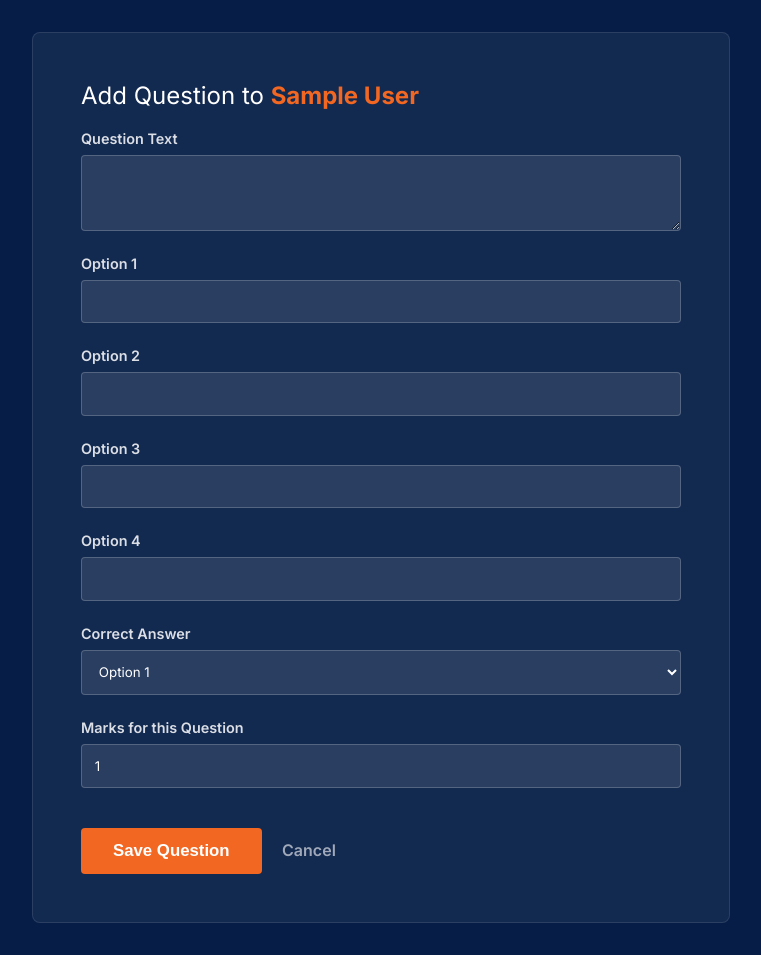
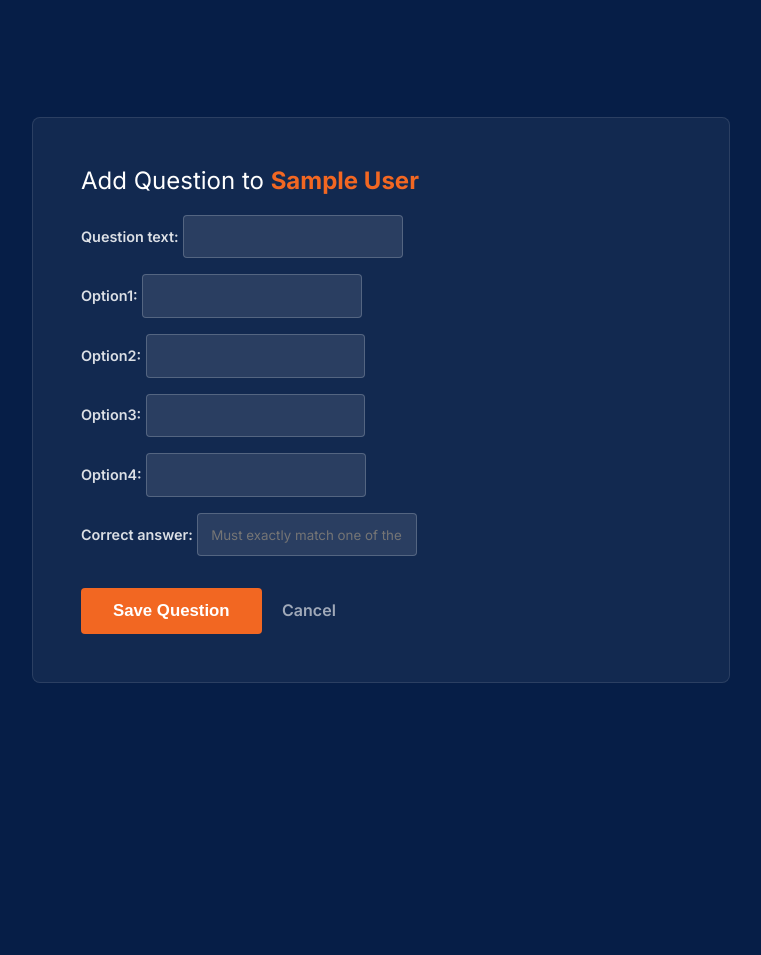
Before and after one commit to Saniya-S19/Online_exam_system, a Django app: page /add-question/1/ in a window 1280 px wide. Shown: the whole page, without its empty margins (259-1020 px from the left). After the commit the page ends 683 px from the top, so only its background shows below. Run offline with Django 5.2, Linux system fonts and the light colour scheme; a user stored in the database is signed in; tables that the repository leaves empty hold one stand-in row (values such as "Sample post").

Commit message:
Resolved errors in views.py

```diff
--- a/accounts/templates/add_question.html
+++ b/accounts/templates/add_question.html
@@ -97,50 +97,11 @@
         <form method="POST">
             {% csrf_token %}
 
-            <div class="form-group">
-                <label>Question Text</label>
-                <textarea name="question_text" rows="3" required></textarea>
-            </div>
-
-            <div class="form-group">
-                <label>Option 1</label>
-                <input type="text" name="option1" required>
-            </div>
-
-            <div class="form-group">
-                <label>Option 2</label>
-                <input type="text" name="option2" required>
-            </div>
-
-            <div class="form-group">
-                <label>Option 3</label>
-                <input type="text" name="option3" required>
-            </div>
-
-            <div class="form-group">
-                <label>Option 4</label>
-                <input type="text" name="option4" required>
-            </div>
-
-            <div class="form-group">
-                <label>Correct Answer</label>
-                <select name="correct_option" required>
-                    <option value="1">Option 1</option>
-                    <option value="2">Option 2</option>
-                    <option value="3">Option 3</option>
-                    <option value="4">Option 4</option>
-                </select>
-            </div>
-
-            <div class="form-group">
-                <label>Marks for this Question</label>
-                <input type="text" name="marks" value="1" required>
-            </div>
+            {{ form.as_p }}
 
             <button type="submit" class="btn-submit">Save Question</button>
             <a href="{% url 'course_questions' course.id %}" class="btn-cancel">Cancel</a>
         </form>
-    </div>
 
 </body>
 </html>
--- a/accounts/urls.py
+++ b/accounts/urls.py
@@ -18,6 +18,7 @@ urlpatterns = [
     path('add-question/<int:course_id>/', views.add_question, name='add_question'),
     #path('results/',views.results, name='results'),
     path('manage-students/<int:course_id>/', views.manage_students, name='manage_students'),
+    path('export-results-csv/', views.export_results_csv, name='export_results_csv'),
 
 
 ]
--- a/accounts/views.py
+++ b/accounts/views.py
@@ -223,7 +223,10 @@ def add_course(request):
     if request.method == 'POST':
         form = CourseForm(request.POST)
         if form.is_valid():
-            course = form.save()
+            course = form.save(commit=False)
+            course.teacher = request.user
+            course.save()
+
             messages.success(request, f'Exam "{course.course_name}" created! Now add some questions.')
             return redirect('add_question', course_id=course.id)
     else:
@@ -239,18 +242,19 @@ def add_question(request, course_id):
     if request.method == 'POST':
         form = QuestionForm(request.POST)
         if form.is_valid():
+            # commit=False pauses the save so we can attach the course
             question = form.save(commit=False)
             question.course = course
             question.save()
 
             messages.success(request, 'Question added successfully!')
-            return redirect('add_question', course_id=course.id)
+            return redirect('course_questions', course_id=course.id)
+            # (Note: I changed the redirect above to 'course_questions' so it takes you to the list instead of reloading the add page)
     else:
         form = QuestionForm()
 
     context = {'form': form, 'course': course}
     return render(request, 'add_question.html', context)
-
 @login_required(login_url='login')
 @user_passes_test(is_teacher, login_url='dashboard')
 def export_results_csv(request):
@@ -299,45 +303,7 @@ def manage_students(request, course_id):
 
     return render(request, 'manage_students.html', context)
 
-def add_question(request, course_id):
-    course = get_object_or_404(Course, id=course_id)
-    if course.teacher != request.user:
-        return redirect('teacher_dashboard')
 
-    if request.method == 'POST':
-        question_text = request.POST.get('question_text')
-        option1 = request.POST.get('option1')
-        option2 = request.POST.get('option2')
-        option3 = request.POST.get('option3')
-        option4 = request.POST.get('option4')
-
-        # We need to map the selected '1, 2, 3, 4' to the actual option text
-        correct_option_number = request.POST.get('correct_option')
-        answer = ""
-        if correct_option_number == "1": answer = option1
-        elif correct_option_number == "2": answer = option2
-        elif correct_option_number == "3": answer = option3
-        elif correct_option_number == "4": answer = option4
-
-        marks = request.POST.get('marks')
-
-        # Create and save the new question to the database
-        # (Double check that these field names match your models.py!)
-        Question.objects.create(
-            course=course,
-            question=question_text,
-            option1=option1,
-            option2=option2,
-            option3=option3,
-            option4=option4,
-            answer=answer,
-            marks=marks
-        )
-
-        # After saving, send the teacher back to the question list
-        return redirect('course_questions', course_id=course.id)
-
-    return render(request, 'add_question.html', {'course': course})
 
 
 def course_questions(request, course_id):
@@ -350,3 +316,6 @@ def course_questions(request, course_id):
         'course': course,
         'questions': questions
     })
+
+def export_results_csv(request, course_id=None):
+    return HttpResponse("CSV Export feature coming tomorrow!")
```
